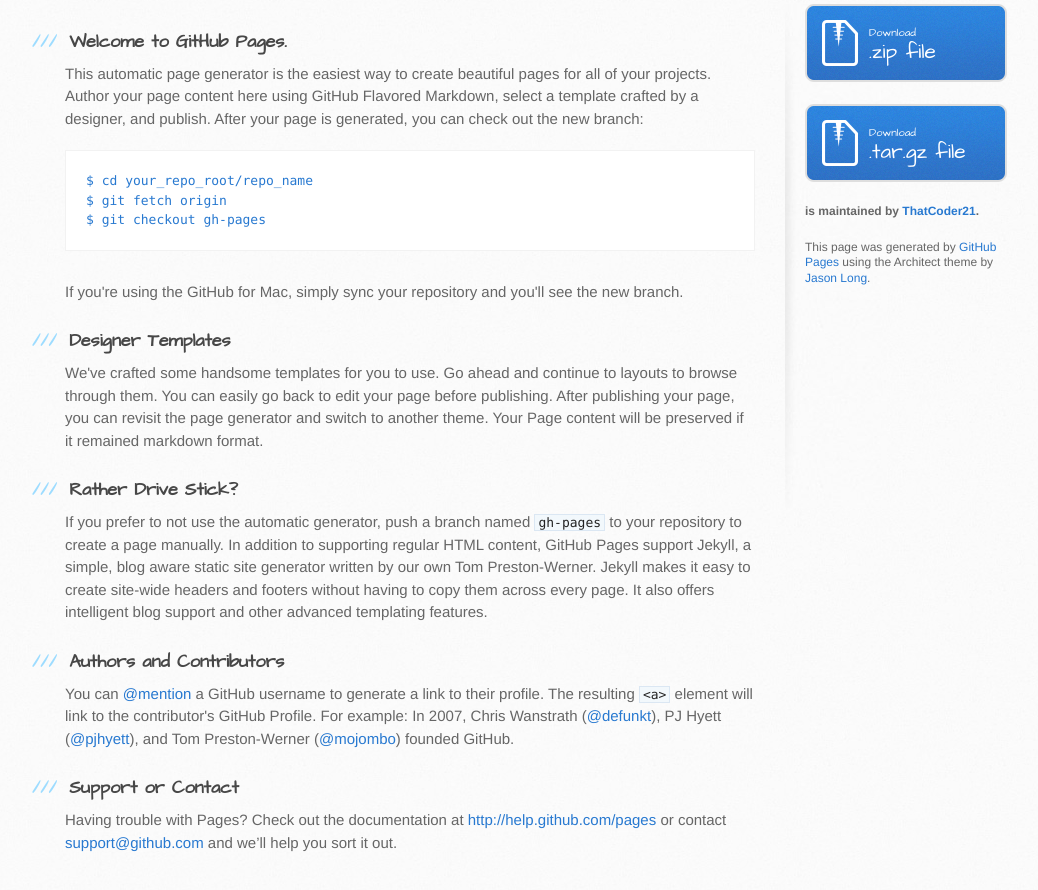
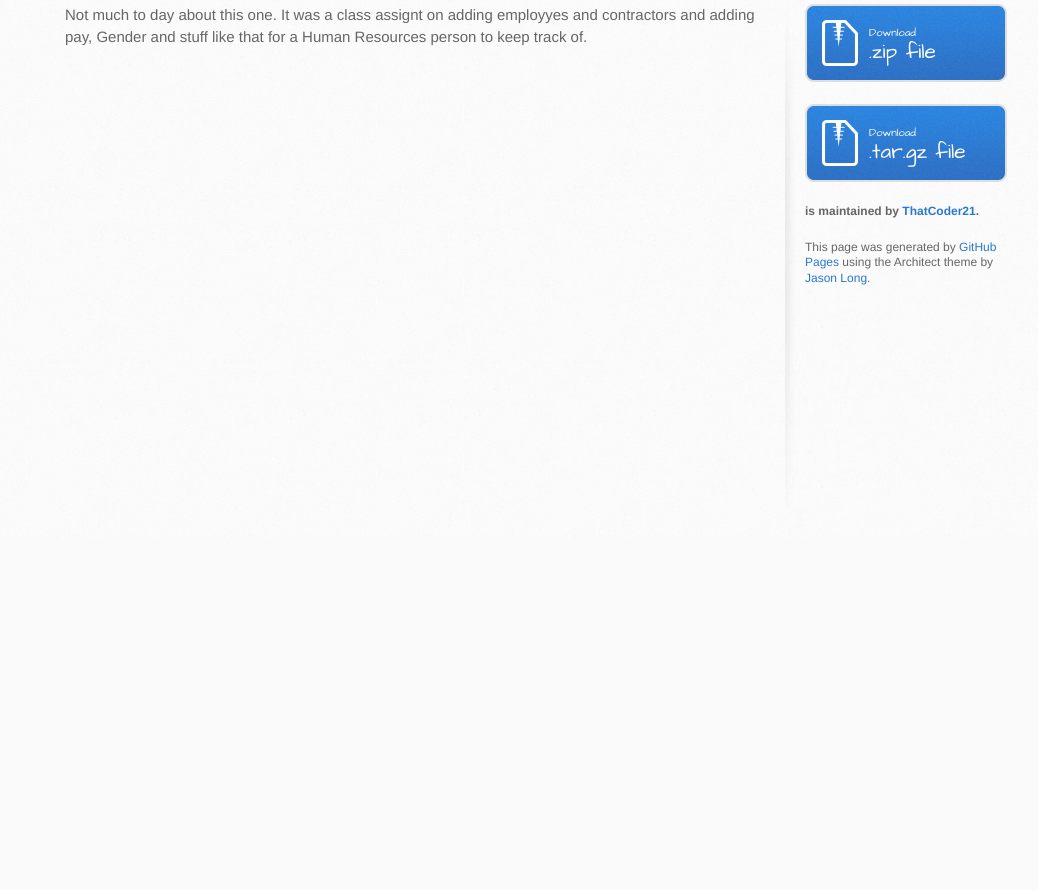
Before and after one commit to ThatCoder21/HR-employees, a plain HTML site: page index.html in a window 1280 px wide. Shown: the part 262-1152 px from the top of the page, without its empty margins (105-1143 px from the left). After the commit the page ends 800 px from the top, so only its background shows below. Drawn offline with Linux system fonts and the light colour scheme.

```diff
--- a/index.html
+++ b/index.html
@@ -28,37 +28,7 @@
     <div id="content-wrapper">
       <div class="inner clearfix">
         <section id="main-content">
-          <h3>
-<a name="welcome-to-github-pages" class="anchor" href="#welcome-to-github-pages"><span class="octicon octicon-link"></span></a>Welcome to GitHub Pages.</h3>
-
-<p>This automatic page generator is the easiest way to create beautiful pages for all of your projects. Author your page content here using GitHub Flavored Markdown, select a template crafted by a designer, and publish. After your page is generated, you can check out the new branch:</p>
-
-<pre><code>$ cd your_repo_root/repo_name
-$ git fetch origin
-$ git checkout gh-pages
-</code></pre>
-
-<p>If you're using the GitHub for Mac, simply sync your repository and you'll see the new branch.</p>
-
-<h3>
-<a name="designer-templates" class="anchor" href="#designer-templates"><span class="octicon octicon-link"></span></a>Designer Templates</h3>
-
-<p>We've crafted some handsome templates for you to use. Go ahead and continue to layouts to browse through them. You can easily go back to edit your page before publishing. After publishing your page, you can revisit the page generator and switch to another theme. Your Page content will be preserved if it remained markdown format.</p>
-
-<h3>
-<a name="rather-drive-stick" class="anchor" href="#rather-drive-stick"><span class="octicon octicon-link"></span></a>Rather Drive Stick?</h3>
-
-<p>If you prefer to not use the automatic generator, push a branch named <code>gh-pages</code> to your repository to create a page manually. In addition to supporting regular HTML content, GitHub Pages support Jekyll, a simple, blog aware static site generator written by our own Tom Preston-Werner. Jekyll makes it easy to create site-wide headers and footers without having to copy them across every page. It also offers intelligent blog support and other advanced templating features.</p>
-
-<h3>
-<a name="authors-and-contributors" class="anchor" href="#authors-and-contributors"><span class="octicon octicon-link"></span></a>Authors and Contributors</h3>
-
-<p>You can <a href="https://github.com/blog/821" class="user-mention">@mention</a> a GitHub username to generate a link to their profile. The resulting <code>&lt;a&gt;</code> element will link to the contributor's GitHub Profile. For example: In 2007, Chris Wanstrath (<a href="https://github.com/defunkt" class="user-mention">@defunkt</a>), PJ Hyett (<a href="https://github.com/pjhyett" class="user-mention">@pjhyett</a>), and Tom Preston-Werner (<a href="https://github.com/mojombo" class="user-mention">@mojombo</a>) founded GitHub.</p>
-
-<h3>
-<a name="support-or-contact" class="anchor" href="#support-or-contact"><span class="octicon octicon-link"></span></a>Support or Contact</h3>
-
-<p>Having trouble with Pages? Check out the documentation at <a href="http://help.github.com/pages">http://help.github.com/pages</a> or contact <a href="mailto:support@github.com">support@github.com</a> and we’ll help you sort it out.</p>
+          <p>Not much to day about this one. It was a class assignt on adding employyes and contractors and adding pay, Gender and stuff like that for a Human Resources person to keep track of.</p>
         </section>
 
         <aside id="sidebar">
```
Also changed, not shown: params.json (+1 -1 lines).
